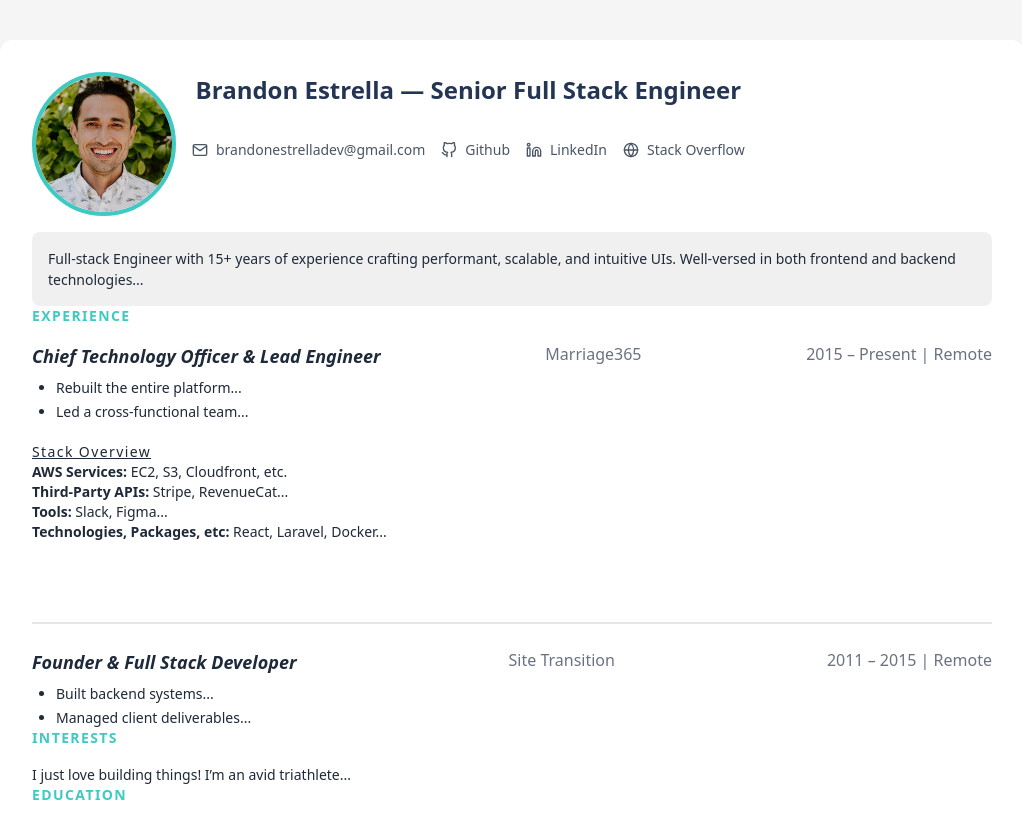
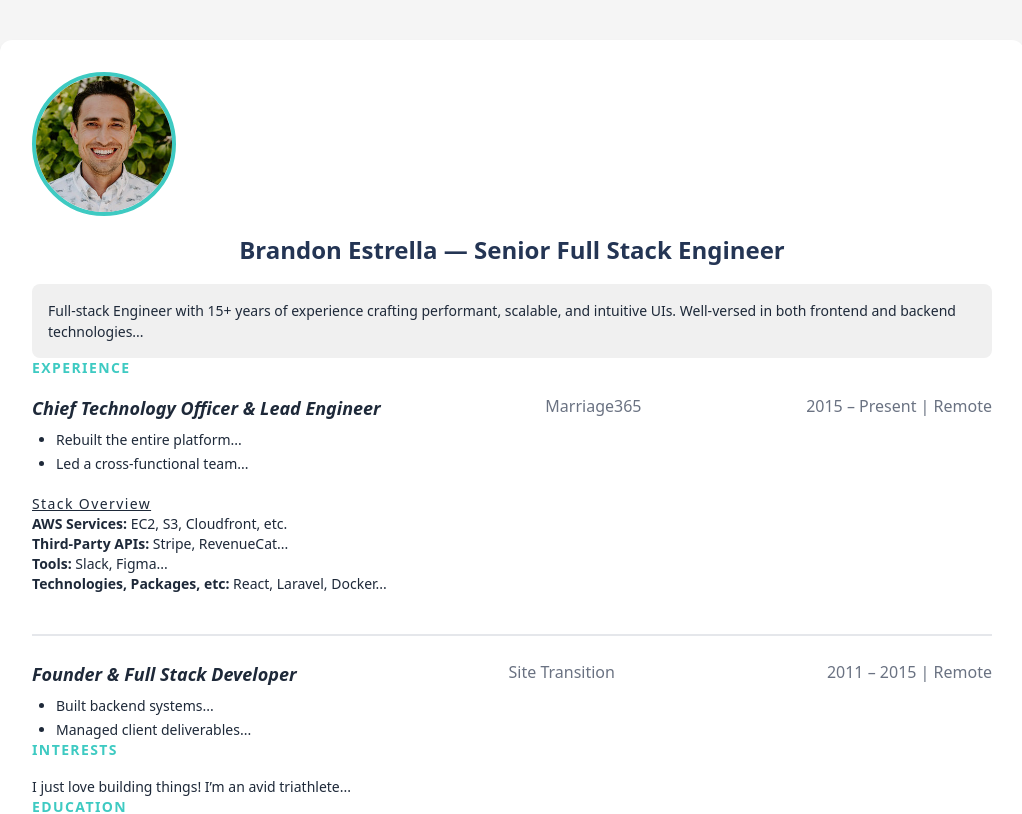
Before and after one commit to onamfc/resume-builder, a React (Vite) app: page / in a window 1280 px wide. Shown: the top 814 px of the page, without its empty margins (128-1150 px from the left). Built offline with nearby package versions, Linux system fonts and the light colour scheme.

Commit message:
rework template schema

```diff
--- a/src/ResumeRenderer.tsx
+++ b/src/ResumeRenderer.tsx
@@ -92,7 +92,7 @@ function renderNode(key: string | { key: string; children: any[]; direction: str
         return (
             <div key={key.key}
                  className={`flex ${key.direction === 'column' ? 'flex-col' : 'flex-row'} gap-4 flex-wrap`}>
-                {key.children.map((childKey, i) => renderNode(childKey, data))}
+                {key.children.map((childKey) => renderNode(childKey, data))}
             </div>
         );
     }
@@ -103,7 +103,7 @@ const ResumeRenderer: React.FC = () => {
     return (
         <div className="bg-[#f5f5f5] min-h-screen py-10 px-4 font-body text-gray-800">
             <div className="max-w-5xl mx-auto bg-white shadow-md rounded-xl overflow-hidden p-8">
-                {resumeData.layout.children.map((node, i) => renderNode(node, resumeData))}
+                {resumeData.layout.children.map((node) => renderNode(node, resumeData.data))}
             </div>
         </div>
     );
--- a/src/resumeData.ts
+++ b/src/resumeData.ts
@@ -2,43 +2,20 @@ const resumeData = {
     layout: {
         direction: 'column',
         children: [
-            {
-                key: 'header',
+            'header',
+            'summary',
+            'experience',
+            'interestsTitle',
+            'interests',
+            'education'
+        ]
+    },
+    data: {
+        header: {
+            component: 'StyleBlock',
             direction: 'row',
             children: [
-                    'headshot',
                 {
-                        key: 'nameAndContact',
-                        direction: 'column',
-                        children: [
-                            'nameAndTitle',
-                            {
-                                key: 'contactList',
-                                direction: 'row',
-                                children: ['contactList']
-                            }
-                        ]
-                    }
-                ]
-            },
-            'summary',
-            'experienceTitle',
-            {
-                key: 'jobs',
-                direction: 'column',
-                children: ['job1', 'job2']
-            },
-            'interestsTitle',
-            'interests',
-            'educationTitle',
-            {
-                key: 'educationList',
-                direction: 'column',
-                children: ['edu1', 'edu2']
-            }
-        ]
-    },
-    headshot: {
                     component: 'ImageBlock',
                     imageUrl: '/headshot.jpg',
                     style: {
@@ -50,7 +27,20 @@ const resumeData = {
                         marginBottom: '1rem'
                     }
                 },
-    nameAndTitle: {
+                {
+                    component: 'StyleBlock',
+                    styles: {
+                        flex: 1,
+                        paddingLeft: '1rem',
+                        paddingRight: '1rem'
+                    },
+                    direction: 'column',
+                    children: [
+                        {
+                            component: 'StyleBlock',
+                            direction: 'column',
+                            children: [
+                                {
                                     component: 'TextBlock',
                                     text: 'Brandon Estrella — Senior Full Stack Engineer',
                                     style: {
@@ -61,16 +51,28 @@ const resumeData = {
                                         marginBottom: '1rem'
                                     }
                                 },
+                                {
+                                    key: 'contactList',
+                                    direction: 'row',
+                                    children: ['contactList']
+                                }
+                            ]
+                        }
+                    ]
+                }
+            ]
+        },
+
         contactList: {
             component: 'StyleBlock',
-        styles: {paddingTop: 8, paddingBottom: 8},
+            styles: { paddingTop: 8, paddingBottom: 8 },
             children: [
                 {
                     component: 'ContactBlock',
                     contact: {
                         type: 'email',
                         value: 'brandonestrelladev@gmail.com',
-                    icon: {component: 'Mail', size: 16}
+                        icon: { component: 'Mail', size: 16 }
                     }
                 },
                 {
@@ -78,7 +80,7 @@ const resumeData = {
                     contact: {
                         type: 'github',
                         value: 'Github',
-                    icon: {component: 'GitHub', size: 16}
+                        icon: { component: 'GitHub', size: 16 }
                     }
                 },
                 {
@@ -86,7 +88,7 @@ const resumeData = {
                     contact: {
                         type: 'linkedin',
                         value: 'LinkedIn',
-                    icon: {component: 'Linkedin', size: 16}
+                        icon: { component: 'Linkedin', size: 16 }
                     }
                 },
                 {
@@ -94,14 +96,16 @@ const resumeData = {
                     contact: {
                         type: 'stackoverflow',
                         value: 'Stack Overflow',
-                    icon: {component: 'Globe', size: 16}
+                        icon: { component: 'Globe', size: 16 }
                     }
                 }
             ]
         },
+
         summary: {
             component: 'TextBlock',
-        text: `Full-stack Engineer with 15+ years of experience crafting performant, scalable, and intuitive UIs. Well-versed in both frontend and backend technologies...`,
+            text:
+                'Full-stack Engineer with 15+ years of experience crafting performant, scalable, and intuitive UIs. Well-versed in both frontend and backend technologies...',
             style: {
                 backgroundColor: '#f0f0f0',
                 padding: '1rem',
@@ -109,11 +113,17 @@ const resumeData = {
                 fontSize: 14
             }
         },
-    experienceTitle: {
+
+        experience: {
+            component: 'StyleBlock',
+            styles: { marginTop: '1rem', marginBottom: '1rem' },
+            direction: 'column',
+            children: [
+                {
                     component: 'SectionTitle',
                     title: 'EXPERIENCE'
                 },
-    job1: {
+                {
                     component: 'JobBlock',
                     job: {
                         title: 'Chief Technology Officer & Lead Engineer',
@@ -131,7 +141,7 @@ const resumeData = {
                     },
                     isFirst: true
                 },
-    job2: {
+                {
                     component: 'JobBlock',
                     job: {
                         title: 'Founder & Full Stack Developer',
@@ -141,21 +151,31 @@ const resumeData = {
                         endDate: '2015',
                         jobDuties: ['Built backend systems...', 'Managed client deliverables...']
                     }
+                }
+            ]
         },
+
         interestsTitle: {
             component: 'SectionTitle',
             title: 'INTERESTS'
         },
+
         interests: {
             component: 'TextBlock',
-        text: `I just love building things! I’m an avid triathlete...`,
-        style: {fontSize: 14}
+            text: 'I just love building things! I’m an avid triathlete...',
+            style: { fontSize: 14 }
         },
-    educationTitle: {
+
+        education: {
+            component: 'StyleBlock',
+            styles: { marginTop: '1rem', marginBottom: '1rem' },
+            direction: 'column',
+            children: [
+                {
                     component: 'SectionTitle',
                     title: 'EDUCATION'
                 },
-    edu1: {
+                {
                     component: 'EducationBlock',
                     education: {
                         institution: 'UC Irvine',
@@ -163,7 +183,7 @@ const resumeData = {
                         years: '2010–2011'
                     }
                 },
-    edu2: {
+                {
                     component: 'EducationBlock',
                     education: {
                         institution: 'Saddleback College',
@@ -171,6 +191,9 @@ const resumeData = {
                         years: '1999–2002'
                     }
                 }
+            ]
+        }
+    }
 };
 
 export default resumeData;
```
Lines whose indentation alone changed are shown as unchanged.
